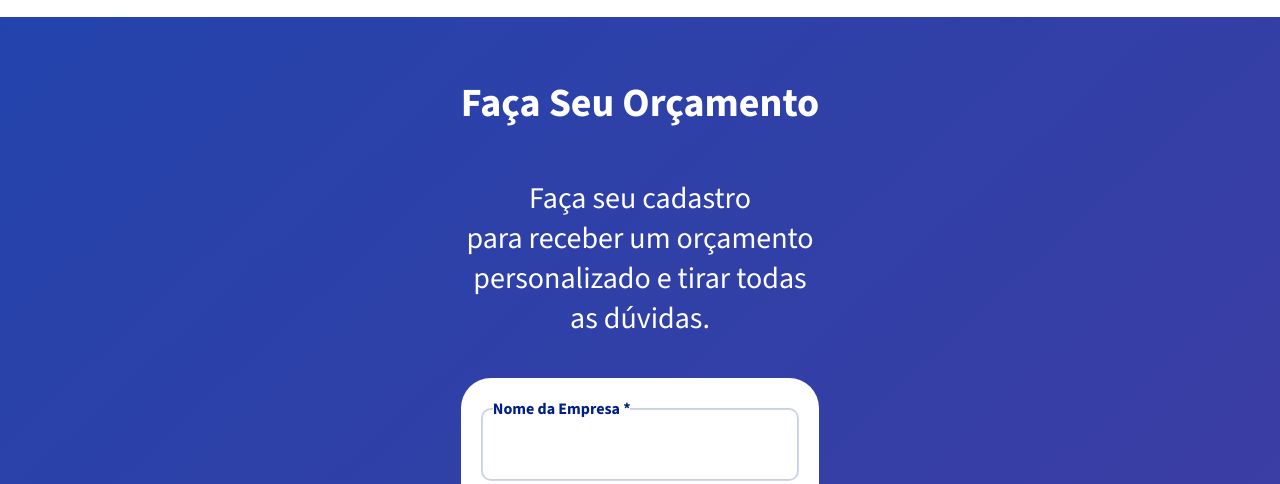
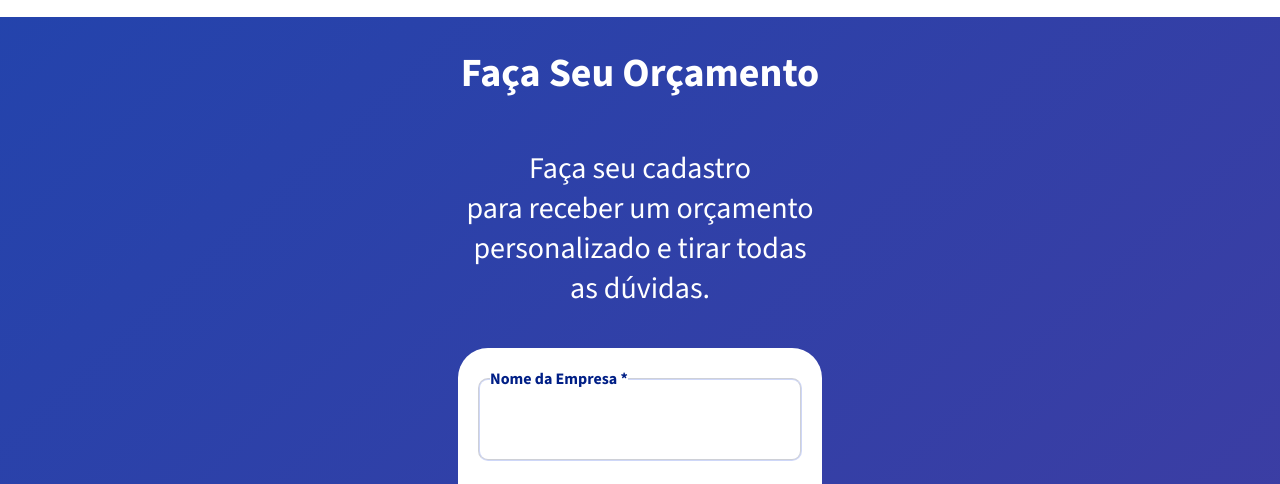
Before and after one commit to mtsbotelhosantos/lp.canastra, a plain HTML site: page index.html in a window 1280 px wide. Shown: the part 8618-9102 px from the top of the page. Drawn offline with nearby package versions, Linux system fonts and the light colour scheme.

Commit message:
alteracao input

```diff
--- a/style.css
+++ b/style.css
@@ -607,8 +607,8 @@ legend{
     font-size: 18zpx;
 }
 input {
-    width: 260px;
-    height: 40px;
+    width: 300px;
+    height: 50px;
     /* border-radius: 10px; */
     /* border-width: 0.1px; */
     border: none;
```
